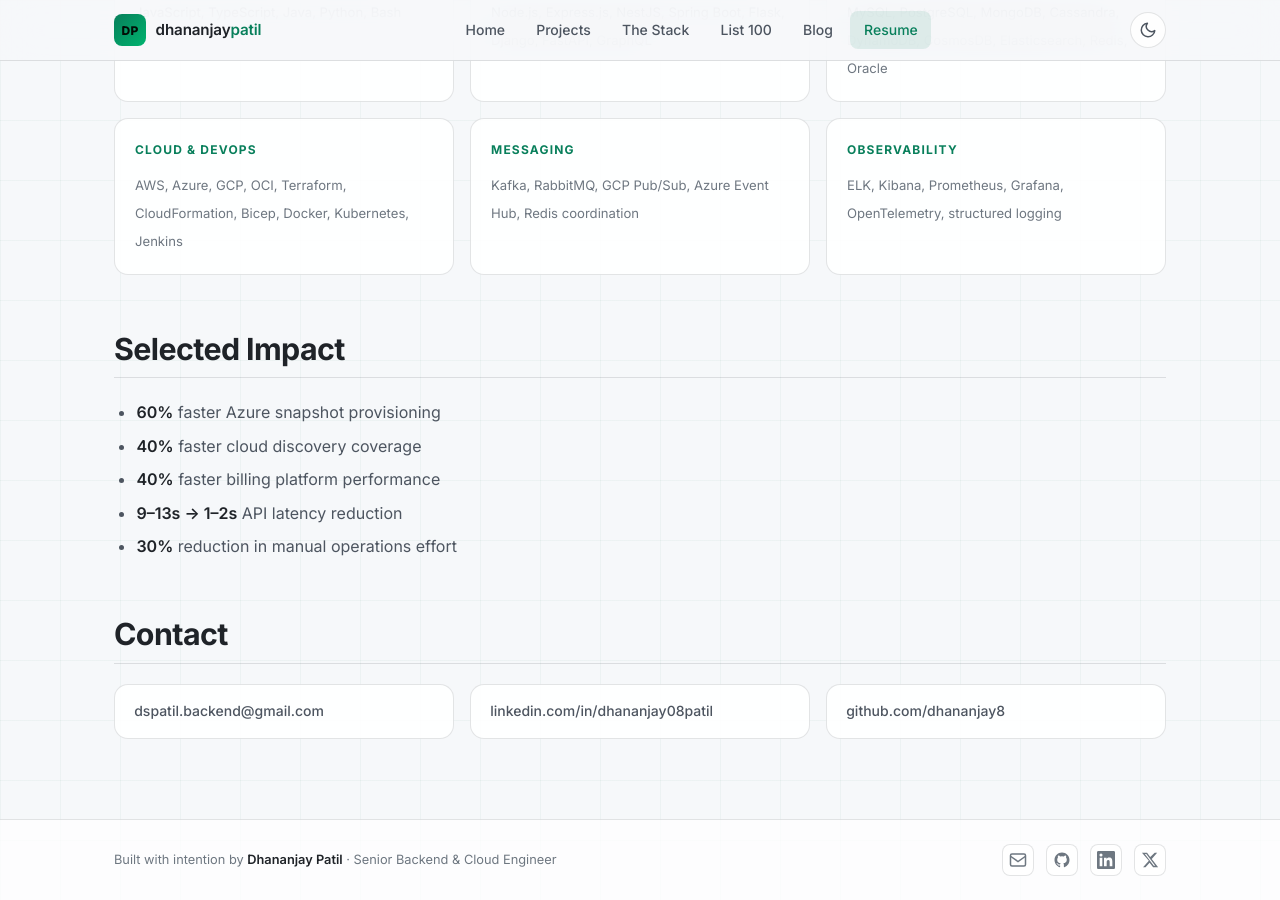
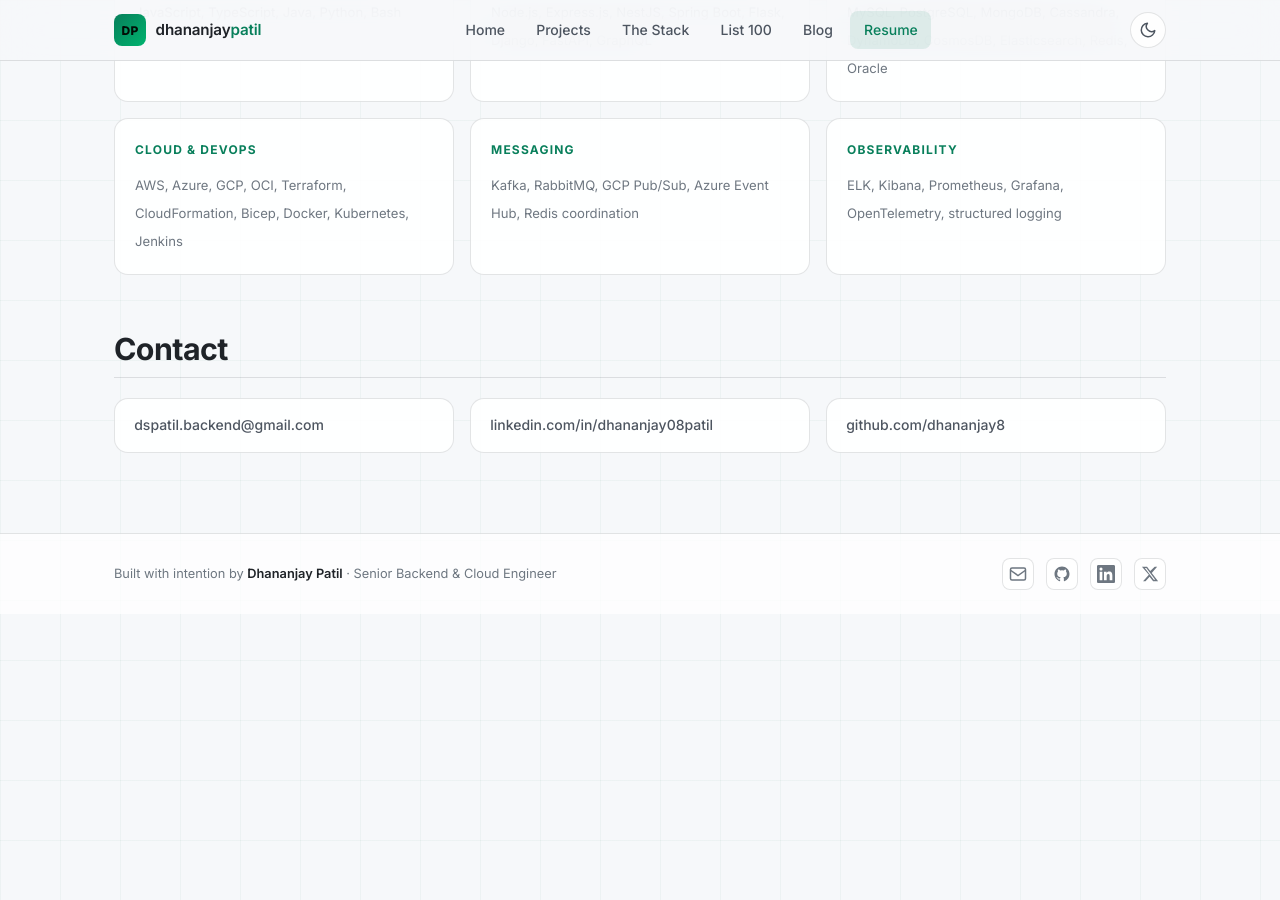
Before and after one commit to dhananjay8/dhananjay8, a Jekyll site: the page built from resume.md, in a window 1280 px wide and 900 px high, scrolled down 1753 px. Built offline with Jekyll 4.4.1, drawn with Linux system fonts in a browser that asks for light colours; after the commit the page ends 2367 px from its top, so only the background shows below that.

Commit message:
chore: remove selected impact from resume

```diff
--- a/resume.md
+++ b/resume.md
@@ -121,16 +121,6 @@ permalink: /resume/
   <div class="skill-group"><strong>Observability</strong><span>ELK, Kibana, Prometheus, Grafana, OpenTelemetry, structured logging</span></div>
 </div>
 
-## Selected Impact
-
-<ul>
-  <li><strong>60%</strong> faster Azure snapshot provisioning</li>
-  <li><strong>40%</strong> faster cloud discovery coverage</li>
-  <li><strong>40%</strong> faster billing platform performance</li>
-  <li><strong>9–13s → 1–2s</strong> API latency reduction</li>
-  <li><strong>30%</strong> reduction in manual operations effort</li>
-</ul>
-
 ## Contact
 
 <div class="contact-grid">
```
